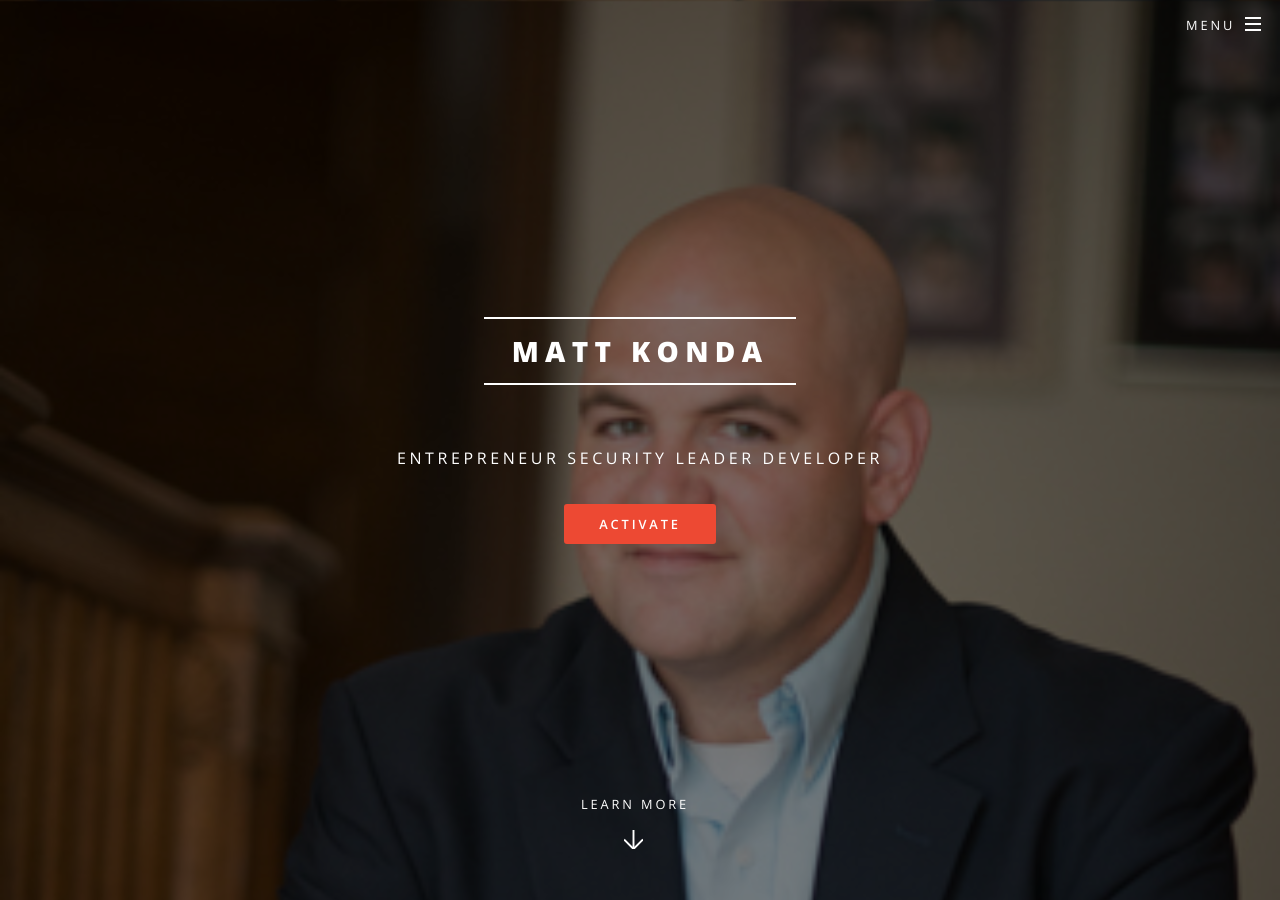
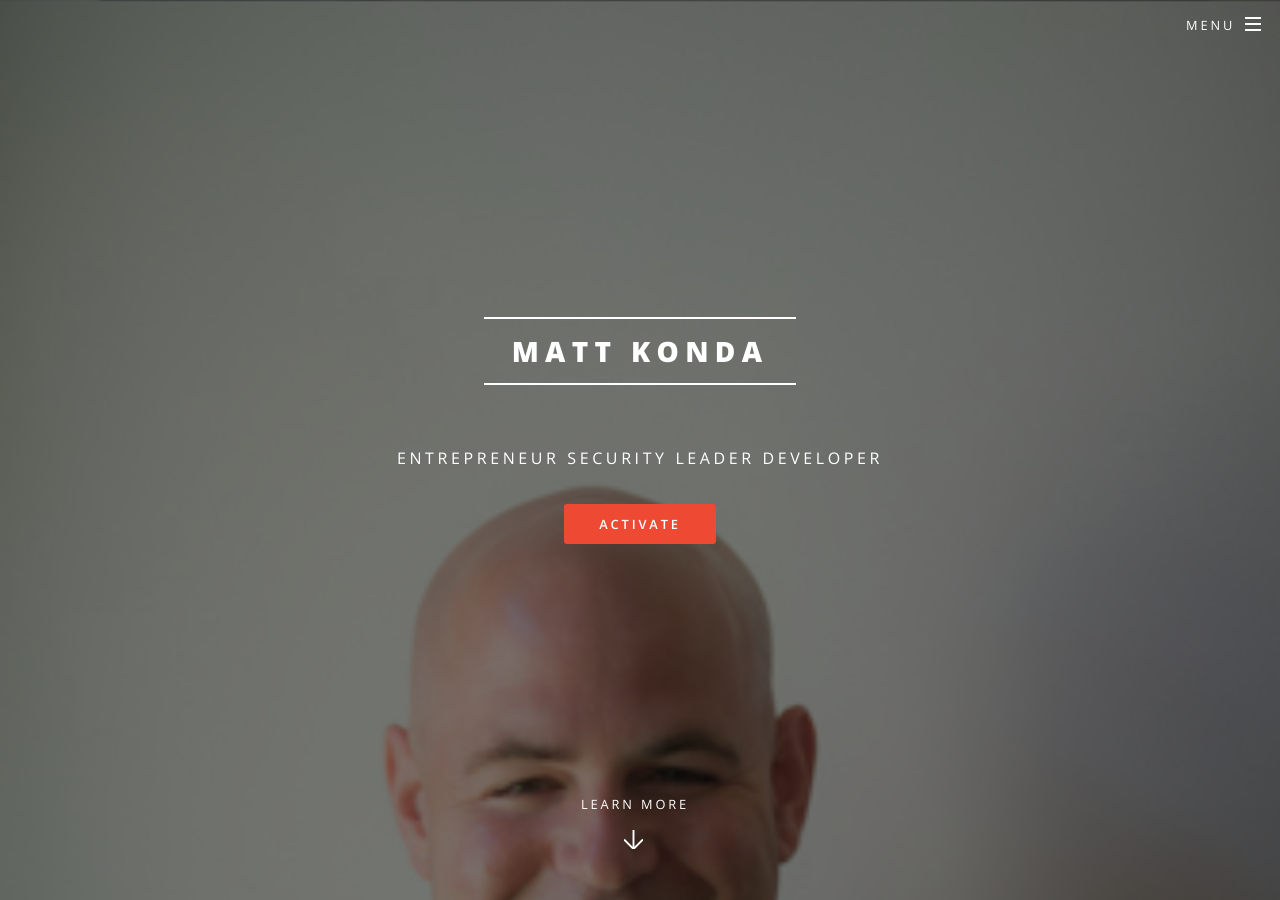
Before and after one commit to mkonda/mkonda.github.io, a Jekyll site: the page built from index.html, in a window 1280 px wide and 900 px high. Built offline with Jekyll 4.4.1, drawn with Linux system fonts in a browser that asks for light colours.

Commit message:
Try another image.

```diff
--- a/css/ie9.scss
+++ b/css/ie9.scss
@@ -55,7 +55,7 @@
 
 	#banner,
 	.wrapper.style4 {
-		background-image: url("../../images/mk-sitting.jpg");
+		background-image: url("../../images/mk2.jpg");
 		background-position: center center;
 		background-repeat: no-repeat;
 		background-size: cover;
@@ -113,7 +113,7 @@
 
 	#main {
 		> header {
-			background-image: url("../../images/mk-sitting.jpg");
+			background-image: url("../../images/mk2.jpg");
 			background-position: center center;
 			background-repeat: no-repeat;
 			background-size: cover;
--- a/css/main.scss
+++ b/css/main.scss
@@ -1675,7 +1675,7 @@ $baseurl: '{{ site.baseurl }}/images';
 	#main {
 		> header {
 			@include padding(12em, 0);
-			@include vendor('background-image', ('linear-gradient(top, rgba(0,0,0,0.5), rgba(0,0,0,0.5))', 'url("#{$baseurl}/mk-sitting.jpg")'));
+			@include vendor('background-image', ('linear-gradient(top, rgba(0,0,0,0.5), rgba(0,0,0,0.5))', 'url("#{$baseurl}/.jpg")'));
 			background-attachment: fixed;
 			background-position: center center;
 			background-repeat: no-repeat;
@@ -1800,7 +1800,7 @@ $baseurl: '{{ site.baseurl }}/images';
 
 	body.landing {
 		#page-wrapper {
-			@include vendor('background-image', ('linear-gradient(top, rgba(0,0,0,0.5), rgba(0,0,0,0.5))', 'url("#{$baseurl}/mk-sitting.jpg")'));
+			@include vendor('background-image', ('linear-gradient(top, rgba(0,0,0,0.5), rgba(0,0,0,0.5))', 'url("#{$baseurl}/mk2.jpg")'));
 			background-attachment: fixed;
 			background-position: center center;
 			background-repeat: no-repeat;
@@ -1821,7 +1821,7 @@ $baseurl: '{{ site.baseurl }}/images';
 
 			#banner,
 			.wrapper.style4 {
-				@include vendor('background-image', ('linear-gradient(top, rgba(0,0,0,0.5), rgba(0,0,0,0.5))', 'url("#{$baseurl}/mk-sitting.jpg")'));
+				@include vendor('background-image', ('linear-gradient(top, rgba(0,0,0,0.5), rgba(0,0,0,0.5))', 'url("#{$baseurl}/mk2.jpg")'));
 				background-position: center center;
 				background-repeat: no-repeat;
 				background-size: cover;
```
Also changed, not shown: images/mk2.jpg (added).
